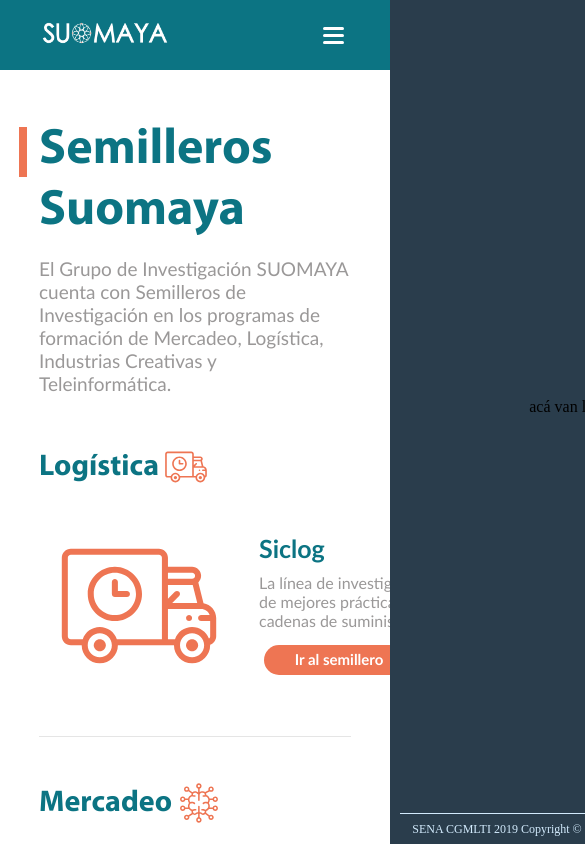
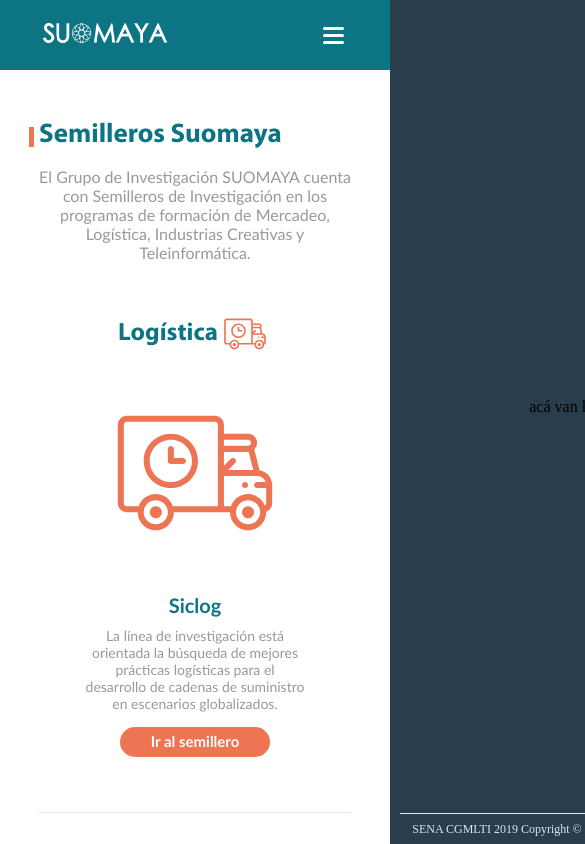
Before and after one commit to fcor/suomaya, a React (Create React App) app: page /semilleros in a window 390 px wide. Shown: the top 844 px of the page, 585 px wide, since content can reach past the window. Built offline with nearby package versions, Linux system fonts and the light colour scheme.

Commit message:
Semilleros reponsive ok

```diff
--- a/src/components/Semilleros/styles.css
+++ b/src/components/Semilleros/styles.css
@@ -98,3 +98,124 @@
   margin: 0 0 10px 0;
   width: 380px;
 }
+
+@media screen and (max-width: 720px) {
+  .semillero p {
+    width: 300px;
+  }
+
+  .semillero{
+    margin-bottom: 30px;
+  }
+}
+
+@media screen and (max-width: 620px) {
+  .semillero img {
+    width: 170px;
+  }
+
+  .semillero p {
+    width: 270px;
+  }
+}
+
+@media screen and (max-width: 580px) {
+  .semilleros-header h1 {
+    font-size: 45px;
+  }
+
+  /* .semillero img {
+    width: 130px;
+  } */
+
+  .semillero p {
+    width: 240px;
+    font-size: 14px;
+  }
+
+}
+
+@media screen and (max-width: 520px) {
+  .semilleros-header h1 {
+    font-size: 40px;
+  }
+
+  /* .semillero img {
+    width: 130px;
+  } */
+
+  .semillero p {
+    width: 220px;
+    font-size: 14px;
+  }
+
+}
+
+@media screen and (max-width: 480px){
+  .semilleros-header h1 {
+    font-size: 37px;
+  }
+
+  .semilleros-header p{
+    font-size: 16px;
+    text-align: center;
+  }
+
+  .linea-header{
+    width: 100%;
+  }
+
+  .semillero{
+    flex-direction: column !important;
+    margin-right: 0;
+  }
+
+  .semillero img{
+    width: 200px;
+    margin: 0 0 20px 0;
+   }
+
+   .semillero h1,
+   .semillero p{
+     text-align: center;
+   }
+
+   .semillero div{
+     display: flex;
+     align-items: center;
+     justify-content: center;
+     flex-direction: column !important;
+   }
+}
+
+@media screen and (max-width: 430px){
+  .box{
+    height: 30px;
+    width: 7px;
+    left: -15px;
+  }
+  .semilleros-header h1 {
+    font-size: 33px;
+  }
+
+  .linea-header h2{
+    font-size: 25px;
+  }
+
+  .semillero h1{
+    font-size: 20px;
+  }
+}
+
+@media screen and (max-width: 400px){
+  .semilleros-header h1 {
+    font-size: 27px;
+  }
+
+  .box{
+    height: 20px;
+    width: 5px;
+    left: -10px;
+  }
+
+}
```
